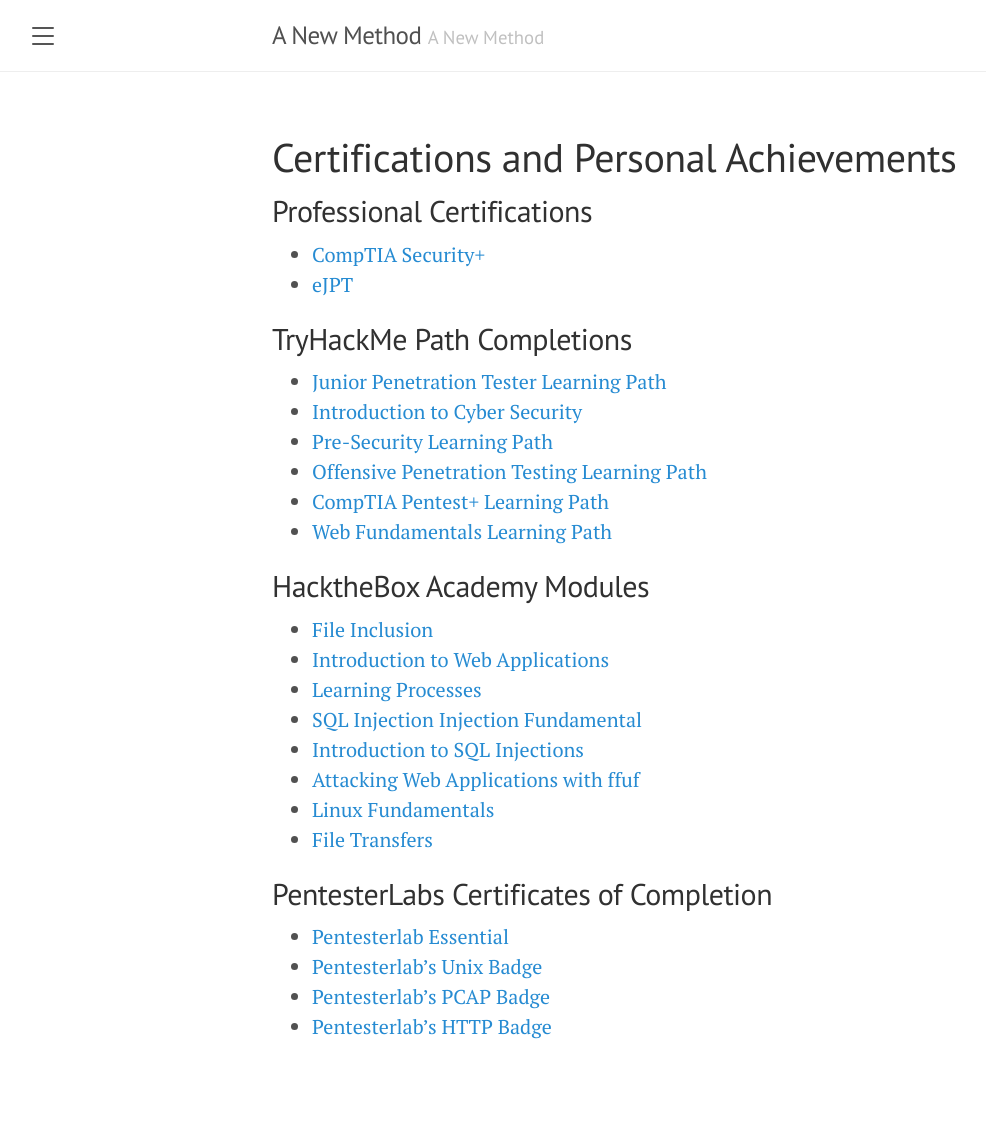
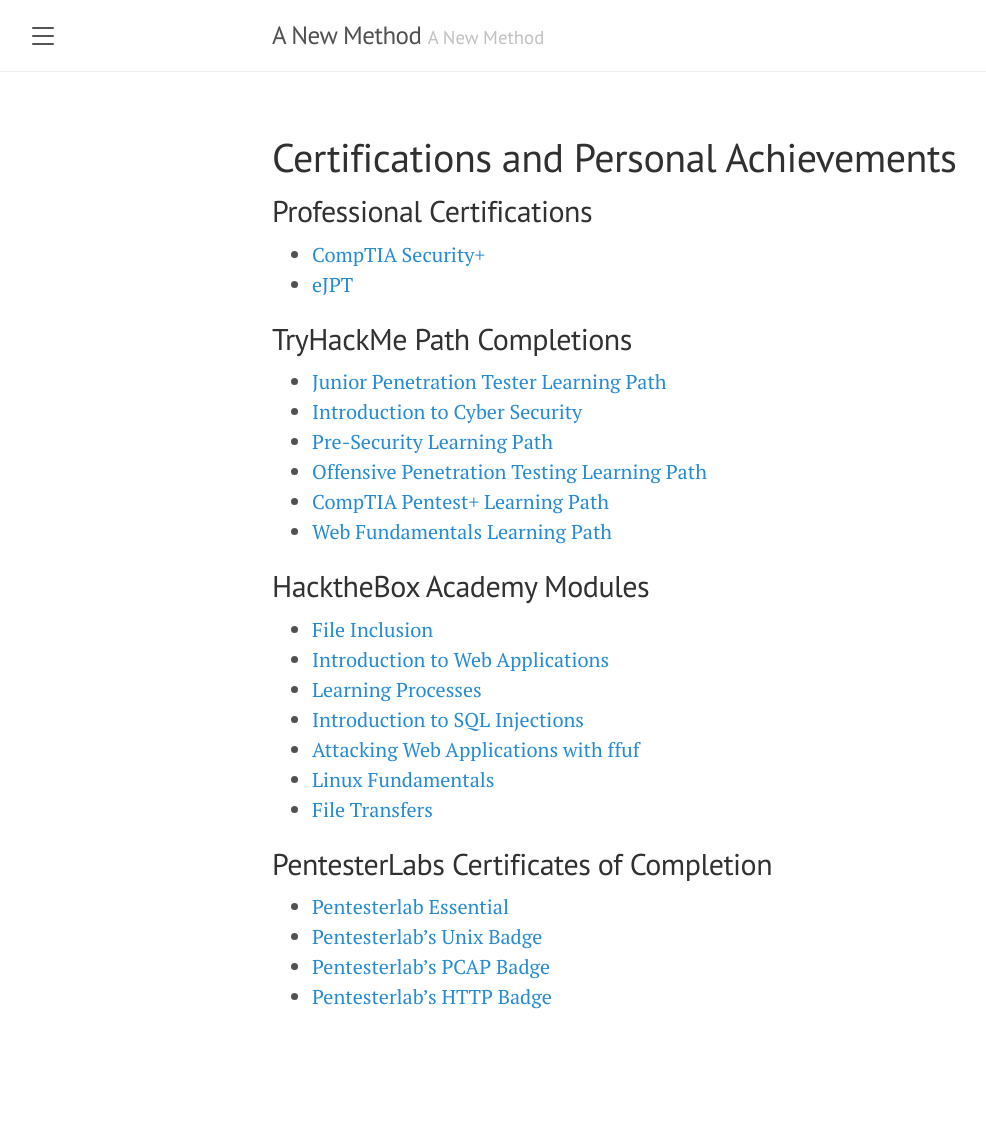
Before and after one commit to bernardr/bernardr.github.io, a Jekyll site: the page built from certifications-and-other-achievements.md, in a window 1280 px wide. Shown: the whole page, without its empty margins (8-994 px from the left). Built offline with Jekyll 4.4.1, drawn with Linux system fonts in a browser that asks for light colours; after the commit the page ends 1092 px from its top, so only the background shows below that.

Commit message:
removed a duplicate

```diff
--- a/certifications-and-other-achievements.md
+++ b/certifications-and-other-achievements.md
@@ -25,7 +25,6 @@ title: Certifications and Personal Achievements
 - [File Inclusion](https://academy.hackthebox.com/achievement/140158/23)
 - [Introduction to Web Applications](https://academy.hackthebox.com/achievement/140158/75)
 - [Learning Processes](https://academy.hackthebox.com/achievement/140158/9)
-- [SQL Injection Injection Fundamental](https://academy.hackthebox.com/achievement/140158/9)
 - [Introduction to SQL Injections](https://academy.hackthebox.com/achievement/140158/74)
 - [Attacking Web Applications with ffuf](https://academy.hackthebox.com/module/complete/54)
 - [Linux Fundamentals](https://academy.hackthebox.com/achievement/140158/18)
```
